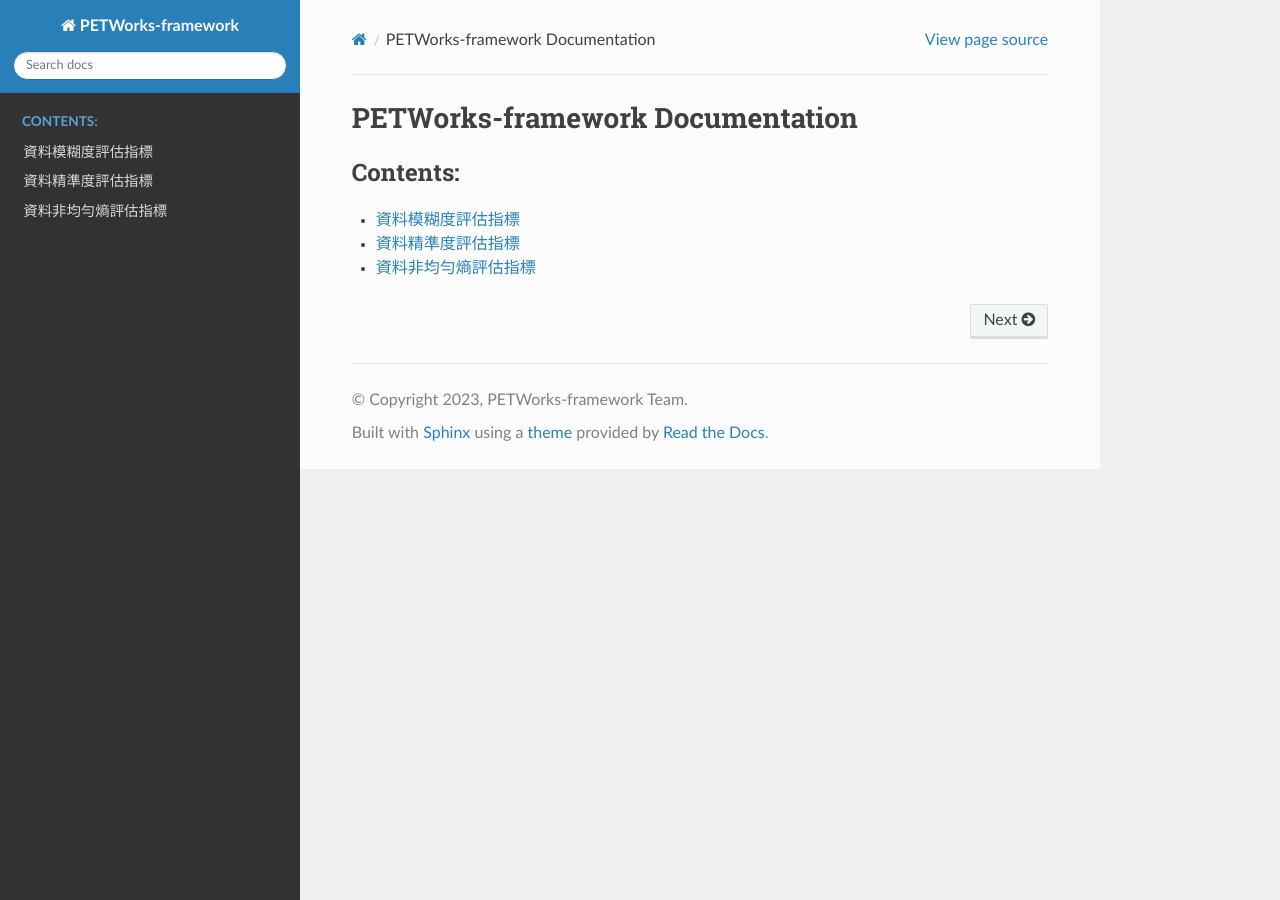
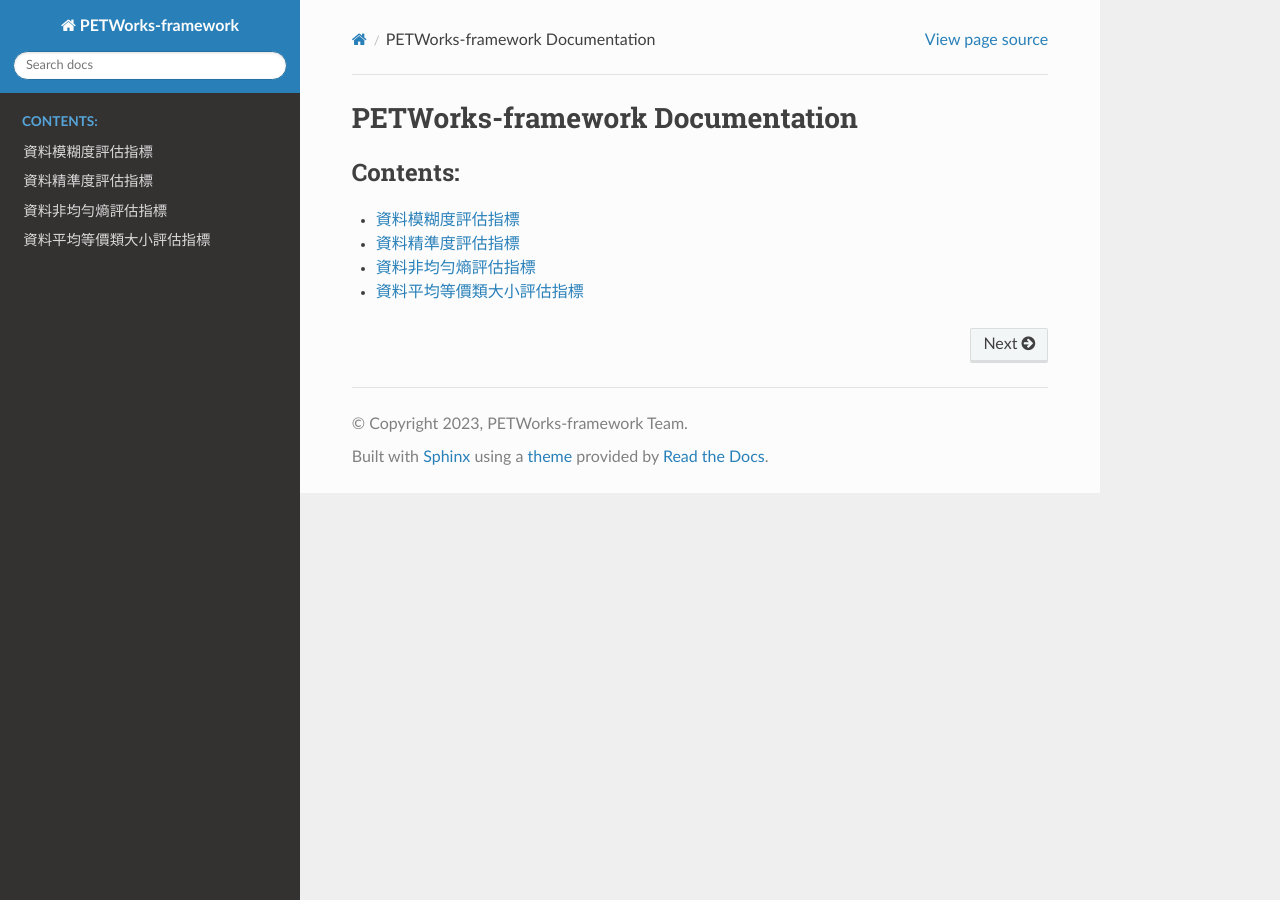
Before and after one commit to quark-engine/PETWorks-DOC, a Sphinx documentation site: the page built from docs/source/index.rst, in a window 1280 px wide. Built offline with Sphinx 7.4.7 and the Read the Docs theme 2.0.0, drawn with Linux system fonts in a browser that asks for light colours; part of the change alters nothing that is shown.

```diff
--- /dev/null
+++ b/docs/source/aecs.rst
@@ -0,0 +1,205 @@
++++++++++++++++++++++++++++++++++++++++
+資料平均等價類大小評估指標
++++++++++++++++++++++++++++++++++++++++
+
+以下程式碼旨在評估經去識別化處理後的表格資料之平均等價類大小（Average Equivalence Class Size，AECS）。更多有關平均等價類大小之說明，詳見 `此處 <#id4>`_ 。
+
+我們以 ``data/adult.csv`` 作爲未處理之原始資料與 ``data/adult_anonymized.csv`` 作爲經去識別化處理之資料，展示如何透過 PETWorks-framework 框架計算此指標。
+
+在以下程式碼中，我們透過 API ``PETValidation(original, anonymized, tech)``，以上述資料與 “AECS” 字串作爲參數，計算資料之平均等價類大小。
+
+再來，我們透過 API ``report(result, format)``，以上述評估結果與 “json” 字串作爲參數，將評估結果以 JSON 格式印出。
+
+
+範例程式碼: aecs.py
+------------------------
+
+.. code-block:: python
+
+    from PETWorks import PETValidation, report
+
+    originalData = "data/adult.csv"
+    anonymizedData = "data/adult_anonymized.csv"
+
+    result = PETValidation(
+        originalData, anonymizedData, "AECS"
+        )
+    report(result, "json")
+
+
+輸出結果
+--------
+
+.. code-block:: text
+
+    $ python aecs.py
+    {
+        "AECS": 0.9992930131052006
+    }
+
+
+
+評估指標之定義
+--------------
+
+平均等價類大小（Average Equivalence Class Size）是一種指標，用來表示資料表經去識別化後，資料列的平均重複次數。其中，若兩個資料列在資料表中相同，此兩個資料列屬於同一個等價類；若一個資料列在資料表中獨一無二，則這個資料列獨自構成一個等價類。
+
+而平均等價類大小的數值介於 1 與「資料列數量」之間，數值越大，資料表內的資料列越趨近相同。若數值為 1，代表所有資料列皆不同；若數值為「資料列數量」，代表所有資料列皆相同。
+
+不過，為使評估指標易於分析，本框架沿用上游工具 `ARX <https://arx.deidentifier.org/>`_ 之調整，對計算結果進行正規化與意義反轉，詳見 `此處 <#id8>`_ 。
+
+
+
+
+評估指標之計算
+--------------
+參考 [1]_，計算平均等價類大小的方法只有一個步驟：
+
+1. 計算資料列數量除以等價類數量，得到平均等價類大小。
+
+接下來將以下列 「原始資料表」與「去識別化資料表」，說明計算過程。
+
+
+**原始資料表**
+
++-----------+-----------+
+| 年齡      | 性別      |
++===========+===========+
+| 53        | Male      |
++-----------+-----------+
+| 65        | Female    |
++-----------+-----------+
+| 53        | Female    |
++-----------+-----------+
+
+**去識別化資料表**
+
++-----------+-----------+
+| 年齡      | 性別      |
++===========+===========+
+| 53        | \*        |
++-----------+-----------+
+| 65        | Female    |
++-----------+-----------+
+| 53        | \*        |
++-----------+-----------+
+
+假設「原始資料表」經以下去識別化處理可得到「去識別化資料表」：
+
+1.  將第一、三列的「性別」資料遮蔽，使數值 Male 與 Female 變成 * 。
+
+依以下公式計算，可得到「去識別化資料表」之平均等價類大小：
+
+.. math::
+    平均等價類大小= 平均ㄧ個等價類的資料列數量 = \frac{資料列數量}{等價類數量}
+
+其中，「去識別化資料表」有 **3** 個資料列與 **2** 個等價類，因此「去識別化資料表」之平均等價類大小為 3/2 。
+
+.. math::
+   「去識別化資料表」平均等價類大小 ＝\frac{「去識別化資料表」資料列數量}{「去識別化資料表」等價類數量} = \frac{3}{2}
+
+
+
+評估指標之 ARX 工具計算方式
+---------------------------
+
+然而，在 ARX 工具中，為了方便與原始資料比較和分析，除依據前述步驟計算平均等價類大小，也額外將其正規化再以 1 減去，得到 ARX 工具定義之平均等價類大小。
+
+這麼做可以讓數值範圍固定於 0 與 1 之間，並且數值越大表示資料列重複次數越低，與原始資料差異越小；數值越小表示資料列重複次數越高，與原始資料差異越大。
+
+
+首先，計算平均等價類大小之正規化結果，公式如下：
+
+
+.. math::
+    \begin{equation}
+    \begin{aligned}
+    「平均等價類大小」正規化結果
+     = \frac{平均等價類大小 - 平均等價類大小之最小值}{平均等價類大小之最大值 - 平均等價類大小之最小值} \\
+    \end{aligned}
+    \end{equation}
+
+
+
+**平均等價類大小之最小值**，發生在資料表與原始資料表相同時，這是因為 ARX 工具將原始資料表設爲指標基準，此時資料表內等價類數量與原始資料表相同，因此可以如下計算：
+
+
+.. math::
+    \begin{equation}
+    \begin{aligned}
+    平均等價類大小之最小值 &= \frac{資料列數量}{等價類數量}
+    =\frac{原始資料表之資料列數量}{原始資料表之等價類數量}
+    \end{aligned}
+    \end{equation}
+
+
+以上例來說，「原始資料表」各有 3 個資料列與等價類，因此平均等價類大小之最小值為 1：
+
+
+.. math::
+    \begin{equation}
+    \begin{aligned}
+    平均等價類大小之最小值 &
+    =\frac{「原始資料表」資料列數量}{「原始資料表」等價類數量}
+    = \frac{3}{3} =1
+    \end{aligned}
+    \end{equation}
+
+
+
+**平均等價類大小之最大值**，發生在資料表內所有資料列皆相同時，此時資料表內只有 1 個等價類，因此可以如下計算：
+
+
+.. math::
+    \begin{equation}
+    \begin{aligned}
+    平均等價類大小之最大值 &= \frac{資料列數量}{等價類數量}
+    =\frac{資料列數量}{1}
+    \end{aligned}
+    \end{equation}
+
+
+以上面情境來說，「去識別化資料表」有 3 個資料列，因此平均等價類大小之最大值為 3：
+
+
+.. math::
+    \begin{equation}
+    \begin{aligned}
+    平均等價類大小之最大值 & =\frac{資料列數量}{1} = \frac{3}{1} = 3
+    \end{aligned}
+    \end{equation}
+
+
+最後，將平均等價類大小之最小值與平均等價類大小之最大值，帶入正規化公式：
+
+
+.. math::
+    \begin{equation}
+    \begin{aligned}
+    「平均等價類大小」正規化結果
+    &  = \frac{平均等價類大小 - 平均等價類大小之最小值}{平均等價類大小之最大值 - 平均等價類大小之最小值} \\ & = \cfrac{\frac{3}{2}-1}{3-1} =0.25
+    \end{aligned}
+    \end{equation}
+
+
+
+以 1 減去「平均等價類大小」正規化結果，得到「ARX 工具定義之平均等價類大小」：
+
+
+
+.. math::
+    \begin{equation}
+    \begin{aligned}
+    ARX工具定義之平均等價類大小 & = 1- 「平均等價類大小」正規化結果  \\
+    &   = 1 -  0.25 = 0.75
+    \end{aligned}
+    \end{equation}
+
+
+
+
+
+參考資料
+--------
+
+.. [1] K. LeFevre, D. J. DeWitt and R. Ramakrishnan, "Mondrian Multidimensional K-Anonymity," 22nd International Conference on Data Engineering (ICDE'06), Atlanta, GA, USA, 2006, pp. 25-25, doi: 10.1109/ICDE.2006.101.
--- a/docs/source/index.rst
+++ b/docs/source/index.rst
@@ -13,3 +13,4 @@ PETWorks-framework Documentation
    ambiguity
    precision
    nonuniformentropy
+   aecs
```
